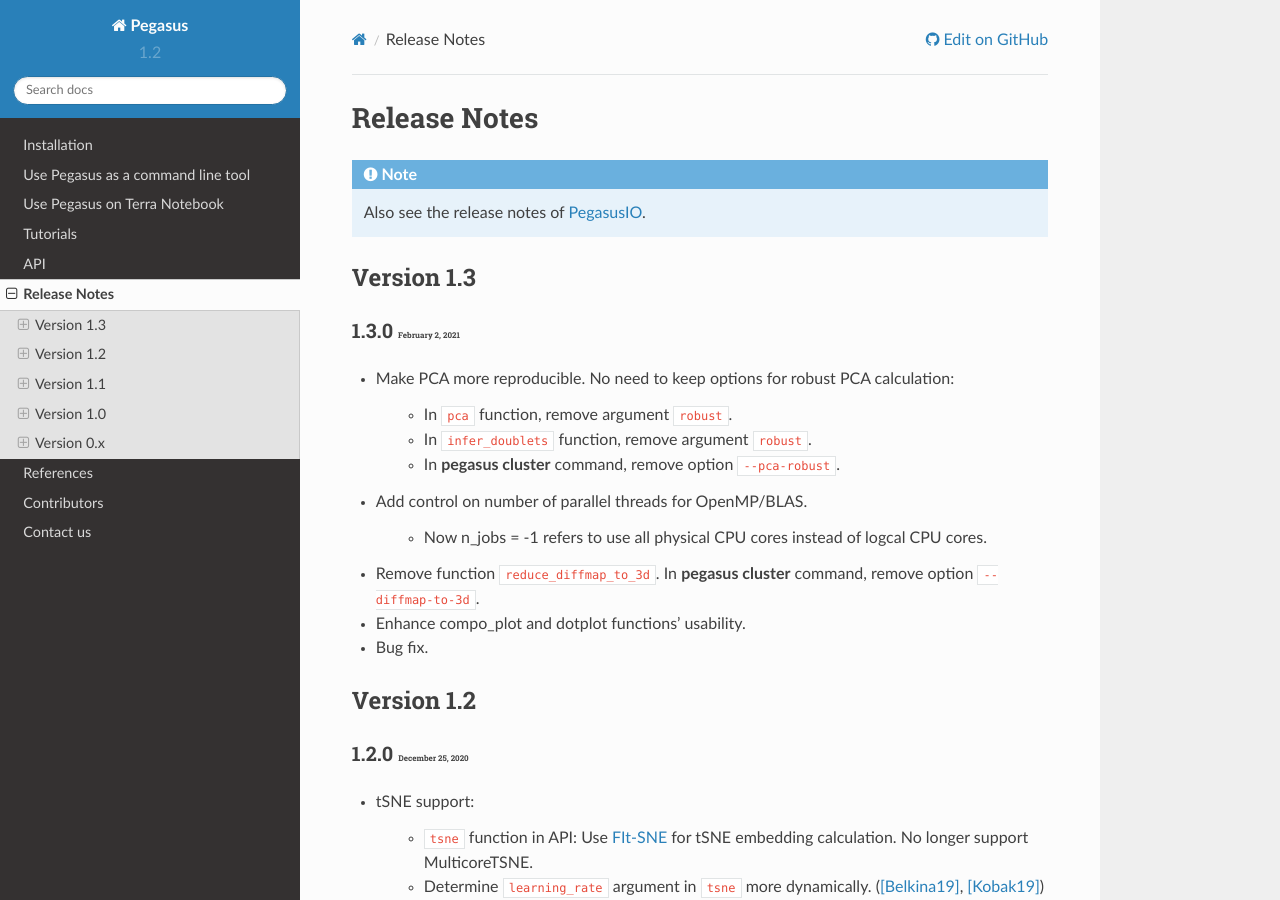
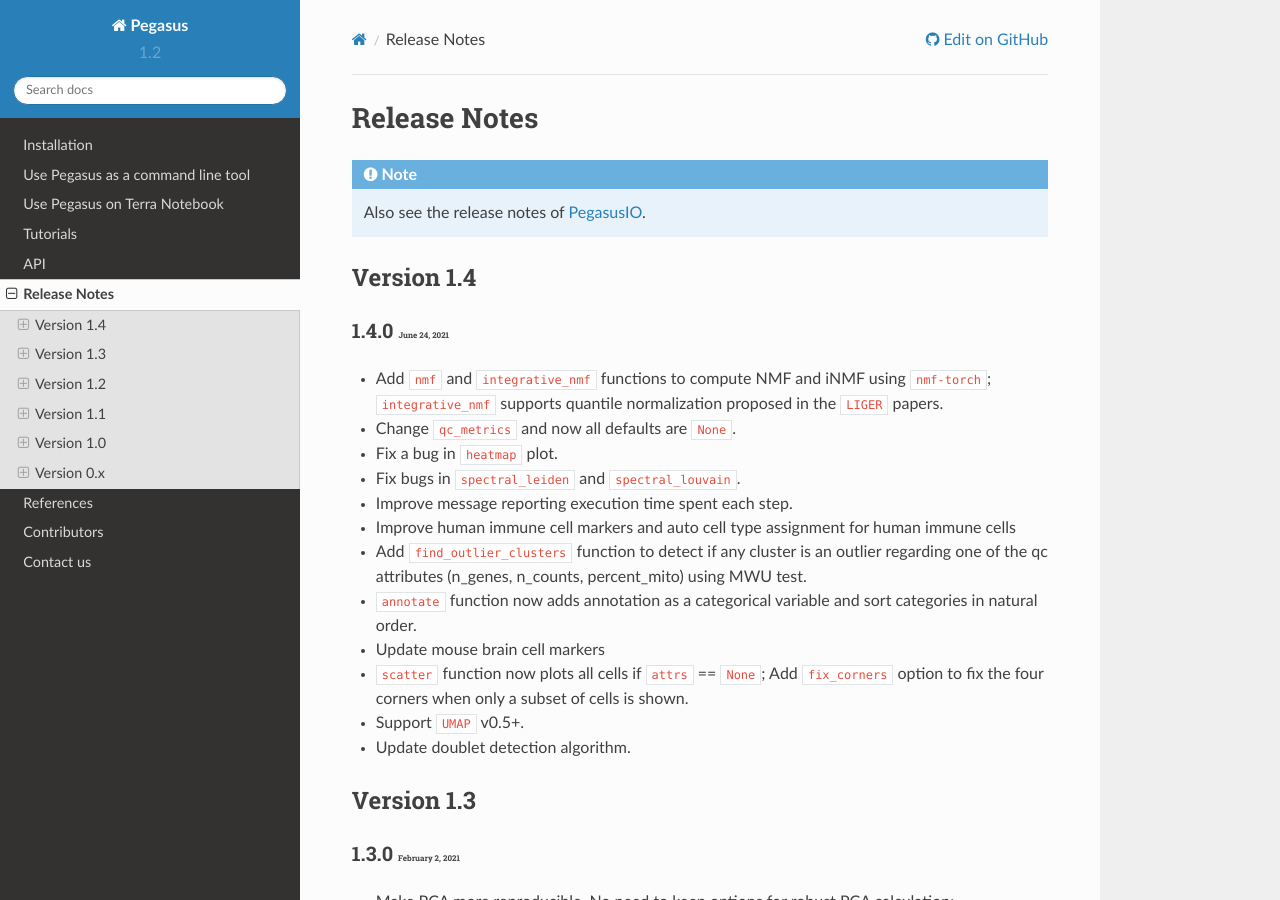
Before and after one commit to lilab-bcb/pegasus, a Sphinx documentation site: the page built from docs/release_notes.rst, in a window 1280 px wide and 900 px high. Built offline with Sphinx 7.4.7 and the Read the Docs theme 2.0.0, drawn with Linux system fonts in a browser that asks for light colours; formulas are drawn with MathJax 3.

Commit message:
Updated release doc

```diff
--- a/docs/api/index.rst
+++ b/docs/api/index.rst
@@ -167,4 +167,5 @@
 
     search_genes
     search_de_genes
+    find_outlier_clusters
     find_markers
--- a/docs/release_notes.rst
+++ b/docs/release_notes.rst
@@ -5,6 +5,11 @@
 
 .. note::
     Also see the release notes of `PegasusIO <https://pegasusio.readthedocs.io/en/stable/release_notes.html>`__.
+
+Version 1.4
+~~~~~~~~~~~~~
+
+.. include:: release_notes/version_1_4.rst
 
 Version 1.3
 ~~~~~~~~~~~~~
--- /dev/null
+++ b/docs/release_notes/version_1_4.rst
@@ -0,0 +1,26 @@
+1.4.0 :small:`June 24, 2021`
+^^^^^^^^^^^^^^^^^^^^^^^^^^^^^^^^^^
+
+* Add ``nmf`` and ``integrative_nmf`` functions to compute NMF and iNMF using ``nmf-torch``; ``integrative_nmf`` supports quantile normalization proposed in the ``LIGER`` papers.
+
+* Change ``qc_metrics`` and now all defaults are ``None``.
+
+* Fix a bug in ``heatmap`` plot.
+
+* Fix bugs in ``spectral_leiden`` and ``spectral_louvain``.
+
+* Improve message reporting execution time spent each step.
+
+* Improve human immune cell markers and auto cell type assignment for human immune cells
+
+* Add ``find_outlier_clusters`` function to detect if any cluster is an outlier regarding one of the qc attributes (n_genes, n_counts, percent_mito) using MWU test.
+
+* ``annotate`` function now adds annotation as a categorical variable and sort categories in natural order.
+
+* Update mouse brain cell markers
+
+* ``scatter`` function now plots all cells if ``attrs`` == ``None``; Add ``fix_corners`` option to fix the four corners when only a subset of cells is shown.
+
+* Support ``UMAP`` v0.5+.
+
+* Update doublet detection algorithm.
--- a/requirements.txt
+++ b/requirements.txt
@@ -6,6 +6,7 @@
 forceatlas2-python
 gprofiler-official
 harmony-pytorch>=0.1.6
+nmf-torch>=0.1.1
 hnswlib
 importlib_metadata>=0.7; python_version < '3.8'
 psutil
```
Also changed, not shown: 1 other file.
